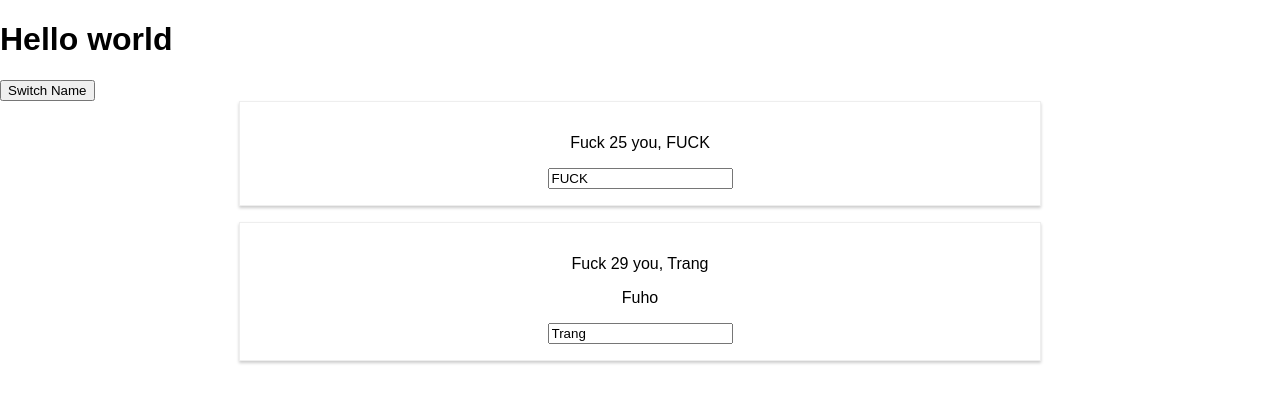
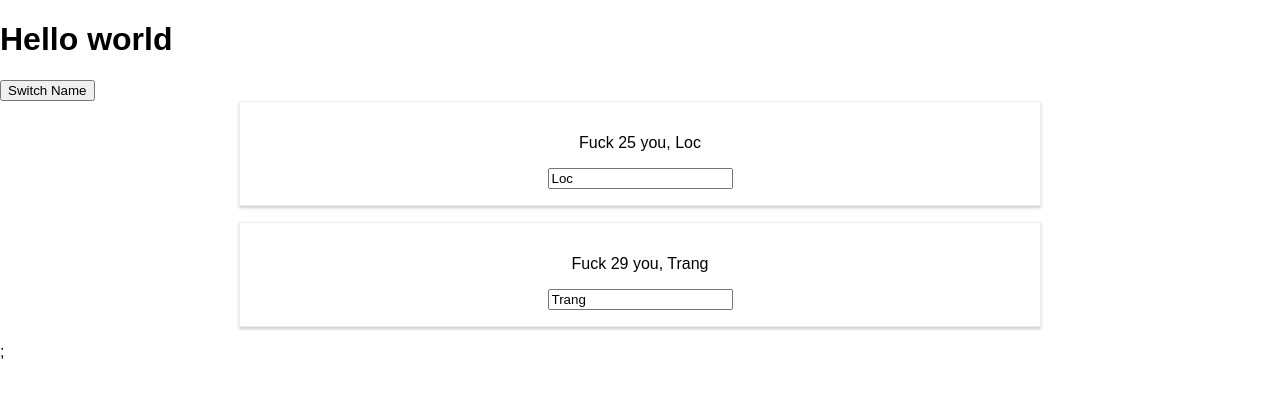
Before and after one commit to MrNocTV/LearningReact, a React (Create React App) app: page / in a window 1280 px wide. Both pictures are taken after a click on the button "Switch Name". Shown: the top 402 px of the page. Built offline with nearby package versions, Linux system fonts and the light colour scheme.

Commit message:
Conditionally render and list render

```diff
--- a/src/App.js
+++ b/src/App.js
@@ -8,7 +8,8 @@ class App extends Component {
             { name: 'Loc', age: 25 },
             { name: 'Trang', age: 29 }
             ],
-        otherState: 'other state'
+        otherState: 'other state',
+        showPersons: false
     }
 
     switchNameHandler = (newName) => {
@@ -29,13 +30,29 @@ class App extends Component {
         });
     }
 
+    togglePersonsHandler = () => {
+        const doesShow = this.state.showPersons;
+        this.setState({showPersons: !doesShow});
+    }
+
     render() {
+        let persons = null;
+
+        if (this.state.showPersons) {
+            persons = (
+                <div>
+                    {this.state.persons.map(person => {
+                        return <Person name={person.name} age={person.age} change={this.changeNameHandler}/>
+                    })};
+                </div>
+            );
+        }
+
         return (
             <div className="App">
                 <h1>Hello world</h1>
-                <button onClick={this.switchNameHandler.bind(this, 'FUCK')}>Switch Name</button>
-                <Person name={this.state.persons[0].name} age={this.state.persons[0].age} change={this.changeNameHandler}/>
-                <Person name={this.state.persons[1].name} age={this.state.persons[1].age}>Fuho</Person>
+                <button onClick={this.togglePersonsHandler}>Switch Name</button>
+                {persons}
             </div>
         );
     }
```
